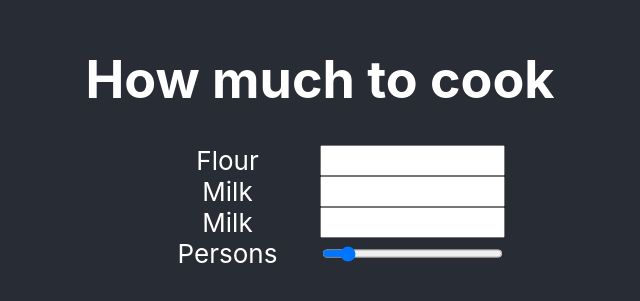
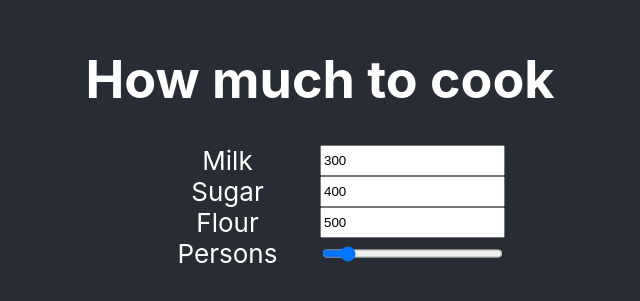
Before and after one commit to kateGalich/cookcalc, a React (Create React App) app: page / in a window 1280 px wide. Shown: the part 259-560 px from the top of the page, without its empty margins (320-960 px from the left). Built offline with nearby package versions, Linux system fonts and the light colour scheme.

Commit message:
defining data model

```diff
--- a/src/App.js
+++ b/src/App.js
@@ -1,7 +1,11 @@
 import logo from './logo.svg';
 import './App.css';
 
-function App() {
+function App(props) {
+   let parts = props.parts.map(p => <>
+    <label for='part1'>{p.name}</label>
+    <input type="number" id="part1" value={p.amount}></input>
+  </>);
   return (
     <div className="App">
       <header className="App-header">
@@ -9,15 +13,9 @@ function App() {
         <h1>How much to cook</h1>
 
         <div class='container'>
-
-            <label for='part1'>Flour</label>
-            <input type="number" id="part1"></input>
-            <label for='part2'>Milk</label>
-            <input type='number' id='part2'></input>
-            <label for='part3'>Milk</label>
-            <input type='number' id='part3'></input>
-            <label for='part4'>Persons</label>
-            <input type='range' min='1' max='10' step="1" value="2" id='part4'></input>
+          {parts}
+          <label for='part4'>Persons</label>
+          <input type='range' min={props.minPersons} max={props.maxPersons} step="1" value={props.persons} id='part4'></input>
 
         </div>
       </header>
--- a/src/index.js
+++ b/src/index.js
@@ -4,10 +4,26 @@ import './index.css';
 import App from './App';
 import reportWebVitals from './reportWebVitals';
 
+let appData = {
+  parts: [
+    { name: "Milk", amount: 300 },
+    { name: "Sugar", amount: 400 },
+    { name: "Flour", amount: 500 },
+  ],
+  persons: 2,
+  maxPersons: 10,
+  minPersons: 1
+};
+
 const root = ReactDOM.createRoot(document.getElementById('root'));
 root.render(
   <React.StrictMode>
-    <App />
+    <App
+      parts={appData.parts}
+      persons={appData.persons}
+      minPersons={appData.minPersons}
+      maxPersons={appData.maxPersons} />
+
   </React.StrictMode>
 );
 
```
